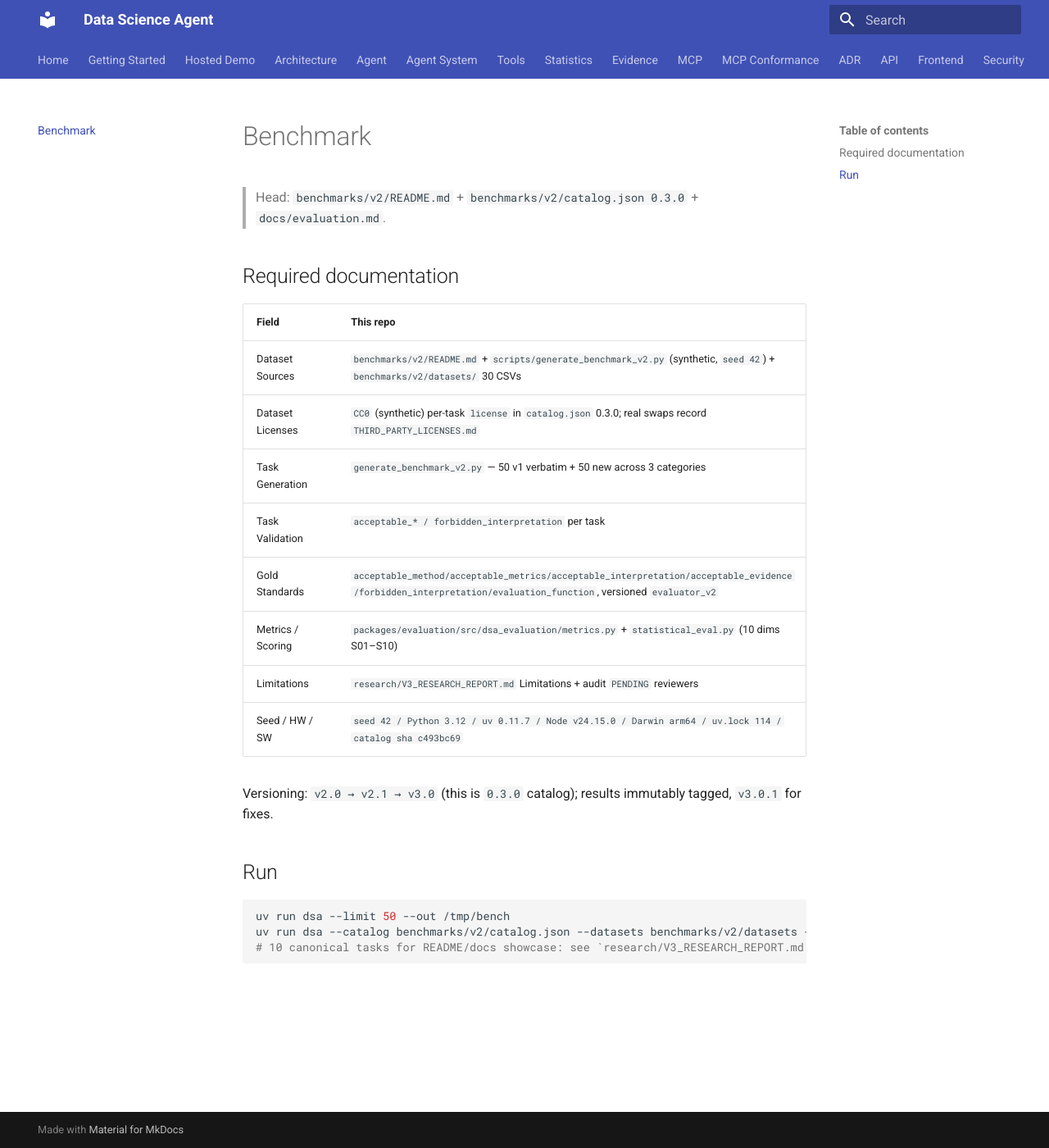
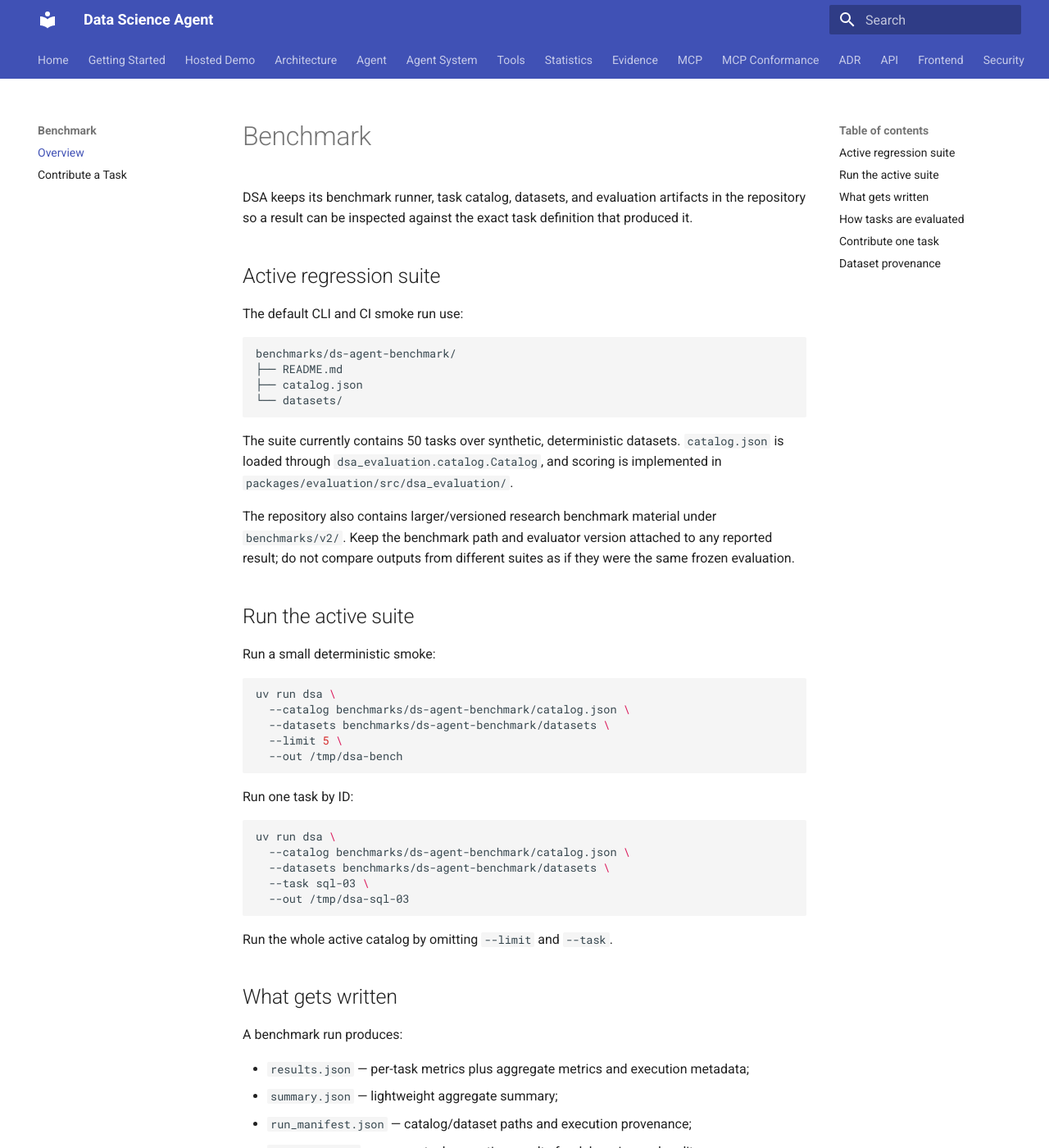
Before and after one commit to Jackxiaozhiren/data-science-agent, an MkDocs documentation site: the page built from docs/benchmark.md, in a window 1280 px wide and 1400 px high. Shown: the whole window at 82% size. Built offline with MkDocs 1.6.1 and Material for MkDocs 9.7.7, drawn with Linux system fonts in a browser that asks for light colours; some of the changed text lies outside the part shown.

Commit message:
docs: add benchmark task contribution walkthrough (#43)
Documents one benchmark task end to end against the active default suite, clarifies current scoring semantics, and aligns benchmark/contributor documentation.

Closes #9.

````diff
--- /dev/null
+++ b/docs/benchmark-task-contribution.md
@@ -0,0 +1,161 @@
+# Contribute a Benchmark Task
+
+This walkthrough adds one small task to the benchmark that the default `dsa` runner and current evaluator can execute locally. It uses an existing synthetic dataset, so there is no download, API key, or dataset-license setup.
+
+## 1. Start from the active benchmark
+
+The default regression suite lives here:
+
+```text
+benchmarks/ds-agent-benchmark/
+├── catalog.json
+└── datasets/
+```
+
+`catalog.json` is validated by `dsa_evaluation.catalog.Catalog`. Every task must provide:
+
+- `id` — unique task identifier;
+- `category` — one of the categories accepted by `BenchmarkTask`;
+- `dataset` — a filename under `datasets/`;
+- `question` — the user-facing analysis request;
+- `expected_analysis` — a short description of the intended analysis.
+
+`ground_truth`, `criteria`, difficulty, and the richer gold fields are optional in the schema, but a useful benchmark contribution should include scoring criteria that make the intended behavior measurable.
+
+## 2. Add one measurable task
+
+For this example, reuse the existing synthetic `sales.csv` and add a genuinely new SQL question. Append a task like this to the `tasks` array in `benchmarks/ds-agent-benchmark/catalog.json`:
+
+```json
+{
+  "id": "contrib-sql-avg-revenue-region",
+  "category": "SQL",
+  "dataset": "sales.csv",
+  "question": "Compute average revenue by region.",
+  "expected_analysis": "AVG revenue grouped by region",
+  "ground_truth": {
+    "expected_tool": "run_sql",
+    "sql_contains": ["AVG", "GROUP BY"]
+  },
+  "criteria": {
+    "task_success": true,
+    "sql_accuracy": true
+  },
+  "difficulty": "easy"
+}
+```
+
+Use a unique, stable ID. Do not renumber existing tasks just to insert a new one.
+
+Before proposing a task, search the catalog for an equivalent question. A benchmark grows in value when a new task adds coverage for a distinct capability or regression, not when it restates an existing task.
+
+## 3. Know what the current scorer actually checks
+
+The catalog contains both descriptive metadata and fields that feed the current lightweight evaluator. Do not assume a field changes the score merely because it exists in the schema.
+
+| Field / criterion | Current behavior |
+|---|---|
+| `task_success` | Passes when the run has at least one successful tool call and a usable run result. |
+| `sql_accuracy` + `ground_truth.sql_contains` | Requires successful `run_sql` output whose SQL contains every configured fragment, case-insensitively. |
+| `statistical_accuracy` + `expected_value` | Searches supported numeric outputs and compares against `expected_value` using `tolerance` (default relative tolerance 5%). |
+| `evidence_coverage` | Checks that insights carry evidence IDs, with a fallback to the presence of evidence. |
+| `visualization` | Checks for a successful `create_chart` call; `chart_type` can make chart presence part of task success. |
+| `expected_tool` | Useful ground-truth metadata, but it is not currently a standalone scoring assertion. Pair it with measurable criteria such as `sql_accuracy`, or add evaluator coverage if exact tool selection is the behavior you need to score. |
+| `expected_analysis` | Human-readable intent; it is not scored by prose similarity. |
+
+The evaluator also runs its statistical-quality audit and records S01–S10-style dimensions in result details. For statistical tasks, read [Evaluation](evaluation.md) before choosing assertions.
+
+### Prefer structural assertions over prose similarity
+
+Good assertions verify an executed behavior or measurable output, for example:
+
+- SQL contains `GROUP BY` and `AVG`;
+- a numerical result is within a declared tolerance;
+- evidence exists for generated insights;
+- a chart tool executed successfully.
+
+Avoid gold answers such as “the response should mention that region A performs well.” The current benchmark is designed around execution and provenance rather than fuzzy text matching.
+
+## 4. Validate the catalog schema
+
+Run this before executing the task:
+
+```bash
+uv run python -c "from pathlib import Path; from dsa_evaluation.catalog import Catalog; c=Catalog.load(Path('benchmarks/ds-agent-benchmark/catalog.json')); print(len(c.tasks), 'tasks; catalog valid')"
+```
+
+A misspelled category, missing required field, or invalid value should fail here instead of becoming a confusing benchmark failure later.
+
+## 5. Run only the new task
+
+The top-level CLI supports task-ID filtering, so you do not need to run the whole catalog:
+
+```bash
+uv run dsa \
+  --catalog benchmarks/ds-agent-benchmark/catalog.json \
+  --datasets benchmarks/ds-agent-benchmark/datasets \
+  --task contrib-sql-avg-revenue-region \
+  --out /tmp/dsa-contrib-task
+```
+
+The default local mode is deterministic/offline; no model API key is required for this contributor check.
+
+Inspect the generated files:
+
+```text
+/tmp/dsa-contrib-task/
+├── results.json
+├── summary.json
+├── run_manifest.json
+└── raw_runs.json
+```
+
+For this example, confirm that:
+
+- `n_tasks` is `1`;
+- the result has `task_id: contrib-sql-avg-revenue-region`;
+- `metrics.task_success` is `true`;
+- `metrics.sql_accuracy` is `true`;
+- `details.sql_contains` records the fragments being checked.
+
+A task is not ready just because the command exits. Read the per-task result and make sure the criterion is testing the behavior you intended.
+
+## 6. Add a dataset only when needed
+
+Prefer an existing synthetic dataset when it can express the new capability. If a new dataset is necessary:
+
+1. Put it under `benchmarks/ds-agent-benchmark/datasets/`.
+2. Prefer a tiny deterministic synthetic dataset that can be regenerated or independently inspected.
+3. Never add private, credentialed, confidential, or personally identifying data.
+4. For third-party public data, verify redistribution rights and record the source, license, and citation in `THIRD_PARTY_LICENSES.md` before opening the PR.
+
+The datasets currently shipped with the benchmark are documented as synthetic, deterministic (seed 42), and CC0/public-domain data.
+
+## 7. Run the repository gates
+
+At minimum, run the focused benchmark task and the documentation build:
+
+```bash
+uv run dsa \
+  --catalog benchmarks/ds-agent-benchmark/catalog.json \
+  --datasets benchmarks/ds-agent-benchmark/datasets \
+  --task contrib-sql-avg-revenue-region \
+  --out /tmp/dsa-contrib-task
+
+uv run python -m mkdocs build --strict
+```
+
+Before opening a PR, follow the full gate list in [Contributing](contributing.md).
+
+## Contribution checklist
+
+- [ ] The task ID is unique and stable.
+- [ ] The question adds distinct benchmark coverage.
+- [ ] The dataset exists and its license/provenance is acceptable.
+- [ ] The task validates through `Catalog.load`.
+- [ ] The scoring criterion is structural and measurable.
+- [ ] The single-task benchmark run passes for the intended reason.
+- [ ] No existing benchmark task or result was silently rewritten.
+- [ ] Documentation still builds with MkDocs strict mode.
+
+If the behavior you want to measure cannot be expressed by the current evaluator, propose the evaluator change and its tests together with the new task rather than encoding an unscored field and assuming it is enforced.
--- a/docs/benchmark.md
+++ b/docs/benchmark.md
@@ -1,26 +1,69 @@
 # Benchmark
 
-> Head: `benchmarks/v2/README.md` + `benchmarks/v2/catalog.json 0.3.0` + `docs/evaluation.md`.
+DSA keeps its benchmark runner, task catalog, datasets, and evaluation artifacts in the repository so a result can be inspected against the exact task definition that produced it.
 
-## Required documentation
+## Active regression suite
 
-| Field | This repo |
-|-----------|-----------|
-| Dataset Sources | `benchmarks/v2/README.md` + `scripts/generate_benchmark_v2.py` (synthetic, `seed 42`) + `benchmarks/v2/datasets/` 30 CSVs |
-| Dataset Licenses | `CC0` (synthetic) per-task `license` in `catalog.json` 0.3.0; real swaps record `THIRD_PARTY_LICENSES.md` |
-| Task Generation | `generate_benchmark_v2.py` — 50 v1 verbatim + 50 new across 3 categories |
-| Task Validation | `acceptable_* / forbidden_interpretation` per task |
-| Gold Standards | `acceptable_method/acceptable_metrics/acceptable_interpretation/acceptable_evidence/forbidden_interpretation/evaluation_function`, versioned `evaluator_v2` |
-| Metrics / Scoring | `packages/evaluation/src/dsa_evaluation/metrics.py` + `statistical_eval.py` (10 dims S01–S10) |
-| Limitations | `research/V3_RESEARCH_REPORT.md` Limitations + audit `PENDING` reviewers |
-| Seed / HW / SW | `seed 42 / Python 3.12 / uv 0.11.7 / Node v24.15.0 / Darwin arm64 / uv.lock 114 / catalog sha c493bc69` |
+The default CLI and CI smoke run use:
 
-Versioning: `v2.0 → v2.1 → v3.0` (this is `0.3.0` catalog); results immutably tagged, `v3.0.1` for fixes.
+```text
+benchmarks/ds-agent-benchmark/
+├── README.md
+├── catalog.json
+└── datasets/
+```
 
-## Run
+The suite currently contains 50 tasks over synthetic, deterministic datasets. `catalog.json` is loaded through `dsa_evaluation.catalog.Catalog`, and scoring is implemented in `packages/evaluation/src/dsa_evaluation/`.
+
+The repository also contains larger/versioned research benchmark material under `benchmarks/v2/`. Keep the benchmark path and evaluator version attached to any reported result; do not compare outputs from different suites as if they were the same frozen evaluation.
+
+## Run the active suite
+
+Run a small deterministic smoke:
 
 ```bash
-uv run dsa --limit 50 --out /tmp/bench
-uv run dsa --catalog benchmarks/v2/catalog.json --datasets benchmarks/v2/datasets --limit 100 --out /tmp/v2-100
-# 10 canonical tasks for README/docs showcase: see `research/V3_RESEARCH_REPORT.md`.
+uv run dsa \
+  --catalog benchmarks/ds-agent-benchmark/catalog.json \
+  --datasets benchmarks/ds-agent-benchmark/datasets \
+  --limit 5 \
+  --out /tmp/dsa-bench
 ```
+
+Run one task by ID:
+
+```bash
+uv run dsa \
+  --catalog benchmarks/ds-agent-benchmark/catalog.json \
+  --datasets benchmarks/ds-agent-benchmark/datasets \
+  --task sql-03 \
+  --out /tmp/dsa-sql-03
+```
+
+Run the whole active catalog by omitting `--limit` and `--task`.
+
+## What gets written
+
+A benchmark run produces:
+
+- `results.json` — per-task metrics plus aggregate metrics and execution metadata;
+- `summary.json` — lightweight aggregate summary;
+- `run_manifest.json` — catalog/dataset paths and execution provenance;
+- `raw_runs.json` — raw per-task execution results for debugging and audit.
+
+Real-model runs add provider/model call provenance through the same runner. See [Real-model Evaluation](real-model-evaluation.md) before treating a result as model-performance evidence.
+
+## How tasks are evaluated
+
+The lightweight evaluator records task success, code execution success, optional SQL/statistical accuracy, evidence coverage, unsupported-claim checks, and latency. A second statistical audit attaches evaluator-v2 quality dimensions to result details.
+
+The benchmark intentionally favors structural evidence from executed work over fuzzy prose matching. For example, SQL tasks can require SQL fragments; statistical tasks can compare supported numeric outputs against a value with tolerance; evidence tasks can require evidence coverage.
+
+See [Evaluation](evaluation.md) for interpretation rules and versioning requirements.
+
+## Contribute one task
+
+New contributors can add and run a single task without executing the entire suite. Follow [Contribute a Benchmark Task](benchmark-task-contribution.md) for the schema, a complete example, task-ID filtering, scoring behavior, and dataset licensing rules.
+
+## Dataset provenance
+
+The datasets currently shipped under `benchmarks/ds-agent-benchmark/datasets/` are synthetic, deterministic (seed 42), and documented as CC0/public domain. Third-party data must have verified redistribution rights and be recorded in `THIRD_PARTY_LICENSES.md` before it is added.
--- a/mkdocs.yml
+++ b/mkdocs.yml
@@ -28,7 +28,9 @@
   - API: api.md
   - Frontend: FRONTEND_IA.md
   - Security: security.md
-  - Benchmark: benchmark.md
+  - Benchmark:
+      - Overview: benchmark.md
+      - Contribute a Task: benchmark-task-contribution.md
   - Evaluation:
       - Overview: evaluation.md
       - Real-model Evaluation: real-model-evaluation.md
````
Also changed, not shown: benchmarks/ds-agent-benchmark/README.md (+30 -10 lines), docs/contributing.md (+21 -12 lines).
